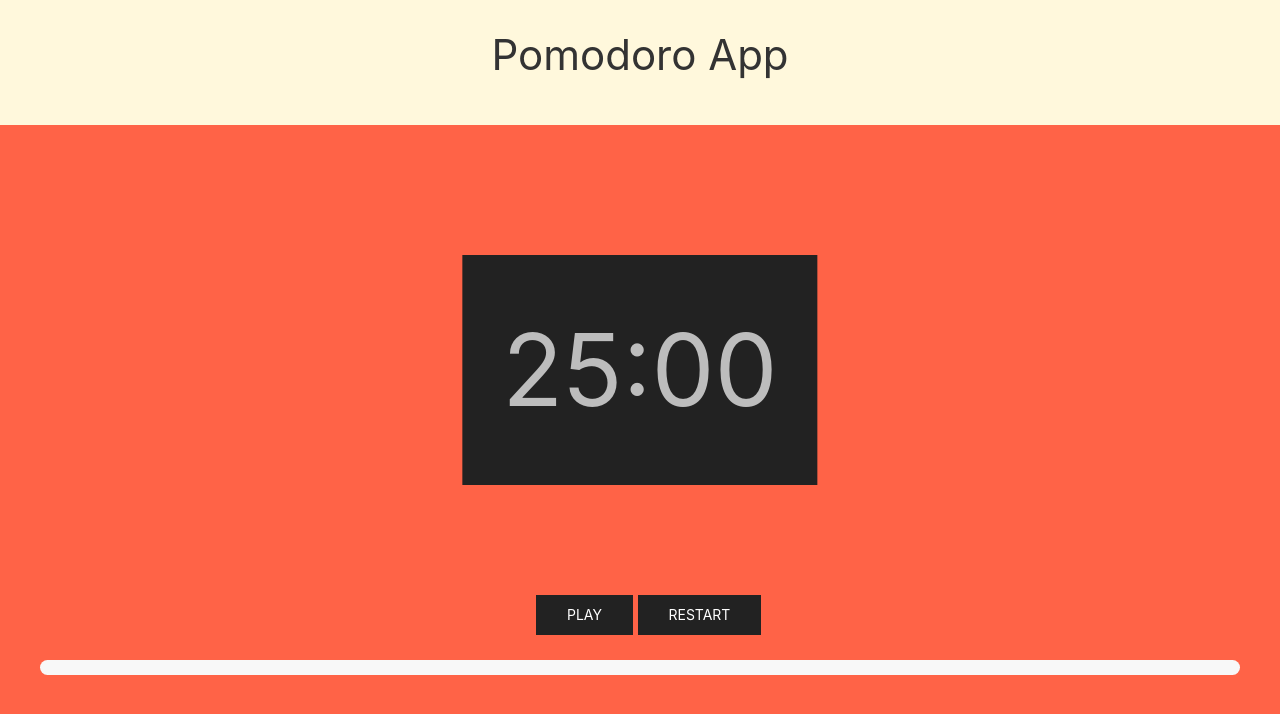
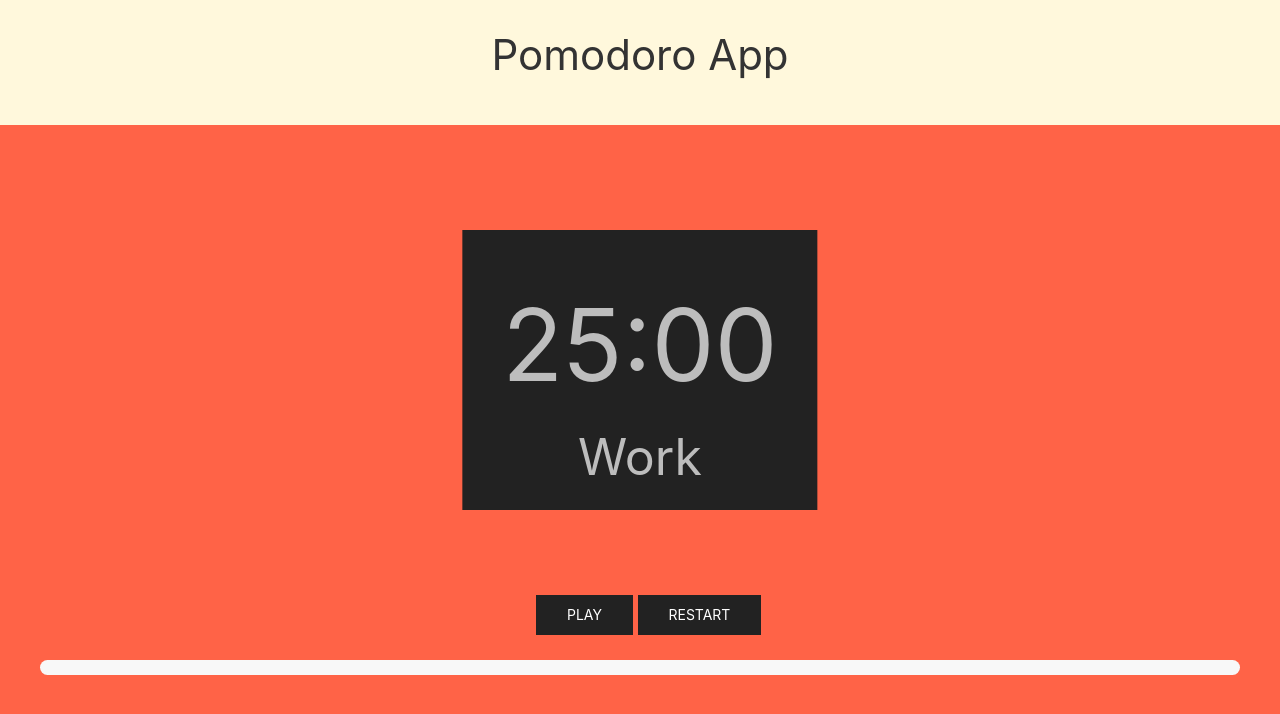
Before and after one commit to maathavan27/Pomodoro, a Flask app: page / in a window 1280 px wide; the page is wider, and only the part inside the window is pictured. Shown: the top 714 px of that part. Run offline with Flask 2, Linux system fonts and the light colour scheme; some libraries are stand-ins or nearby versions.

Commit message:
Update index.html

```diff
--- a/templates/index.html
+++ b/templates/index.html
@@ -15,9 +15,11 @@
             <div class = "uk-container">
                 <div class=" uk-position-medium uk-position-center uk-text-center uk-margin-large-top" uk-grid>
                     <div>
-                        <div class="uk-background-secondary uk-padding uk-light uk-text-large" id="timer" style="font-size: 100px; position:relative; top:-70px;right:20px">25:00</div>
+                        <div class="uk-background-secondary uk-padding uk-padding-remove-bottom uk-light uk-text-large" id="timer" style="font-size: 100px; position:relative; top:-70px;right:20px">25:00</div>
+                        <div class="uk-background-secondary uk-padding-small uk-padding-remove-top uk-light uk-text-small" id="state" style="font-size: 50px; position:relative; top:-70px;right:20px">Work</div>
                     </div>
                 </div>
+
             </div>
         </div>
         <!-- Start and restart-->
@@ -48,9 +50,9 @@
             var quitTimer = false;
             var shortPauseCount = 0;
 
-            var regular = 1500; //25 mins
-            var shortPause = 300; //5 mins
-            var longPause = 1200; //20 mins
+            var regular = 10; //25 mins
+            var shortPause = 2; //5 mins
+            var longPause = 5; //20 mins
             var maxTime = regular;
 
             function restartTimer() {
@@ -77,21 +79,22 @@
                         return;
                     }
                     if (timerCounter <= 0) {
-                        //clearInterval(interval);
+                        var stateElement = document.getElementById("state");
                         if (maxTime == regular) { //end of regular -> either short pause or long pause
                             if (shortPauseCount == 4) {
-
+                                stateElement.innerHTML = "Long Break";
                                 maxTime = longPause;
                                 shortPauseCount = 0;
                             } else {
-
+                                stateElement.innerHTML = "Short Break";
                                 maxTime = shortPause;
                                 shortPauseCount++;
                             }
                         } else if (maxTime == shortPause) { //end of short pause -> back to regular
+                            stateElement.innerHTML = "Work";
                             maxTime = regular;
-
                         } else if (maxTime == longPause) { //end of long pause -> back to regular
+                            stateElement.innerHTML = "Work"
                             maxTime = regular;
                         }
                         timerCounter = maxTime;
```
